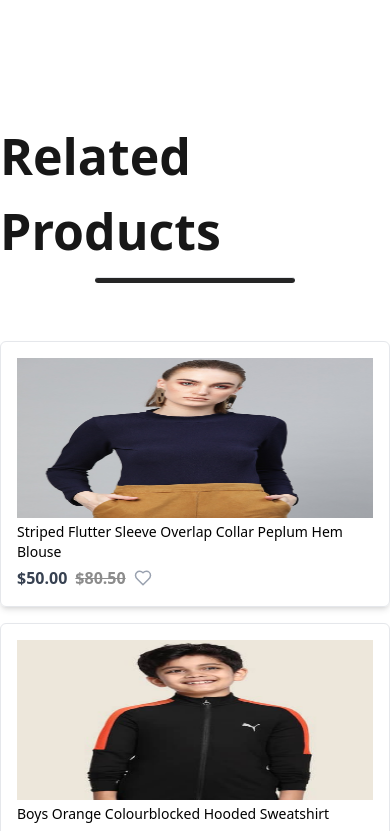
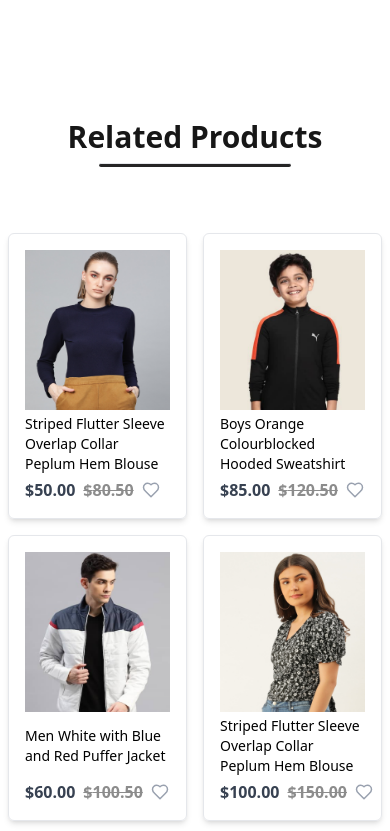
Before and after one commit to rdxnandi/ecommerce-website, a React (Vite) app: page /product/1 in a window 390 px wide. Shown: the part 2033-2864 px from the top of the page. Built offline with nearby package versions, Linux system fonts and the light colour scheme; no server answers.

Commit message:
minor changes

```diff
--- a/src/components/RelatedProducts.jsx
+++ b/src/components/RelatedProducts.jsx
@@ -5,11 +5,11 @@ import Items from "./Items";
 function RelatedProducts() {
   return (
     <div className="flex flex-col items-center gap-2 min-h-[90vh]">
-      <h1 className="text-[#171717] text-[50px] font-semibold">
+      <h1 className="text-[#171717] lg:text-5xl text-3xl font-semibold">
         Related Products
       </h1>
-      <hr className="w-[200px] h-[6px] rounded-xl bg-[#252525]" />
-      <div className="mt-[50px] grid lg:grid-cols-4 grid-col-2 gap-4">
+      <hr className="w-48 lg:h-2 h-1 rounded-xl bg-[#252525]" />
+      <div className="mt-[50px] grid lg:grid-cols-4 grid-cols-2 gap-4 p-2 lg:p-0">
         {data_product.map((item, i) => {
           return (
             <Items
--- a/src/components/SortButton.jsx
+++ b/src/components/SortButton.jsx
@@ -14,14 +14,14 @@ function SortButton({ onSort }) {
   return (
     <div className="relative inline-block">
       <button
-        className="flex items-center gap-2 border border-gray-400 px-4 py-2 rounded-full"
+        className="flex items-center gap-2 border border-gray-400 px-4 py-2 rounded-full cursor-pointer"
         onClick={() => setIsOpen(!isOpen)}
       >
         Sort by
         {isOpen ? <FaAngleUp /> : <FaAngleDown />}
       </button>
       <div
-        className={`absolute left-0 mt-2 bg-white border shadow-md rounded-md w-48 z-50 ${
+        className={`absolute right-0 mt-2 bg-white border shadow-md rounded-md w-48 z-50 ${
           isOpen ? "block" : "hidden"
         }`}
       >
```
